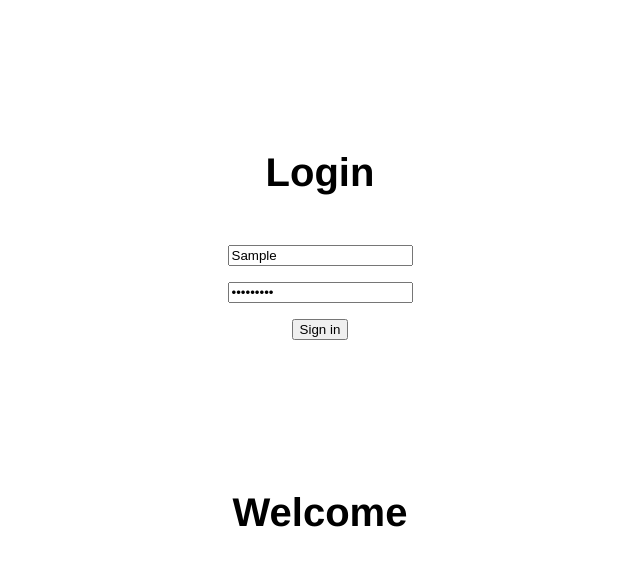
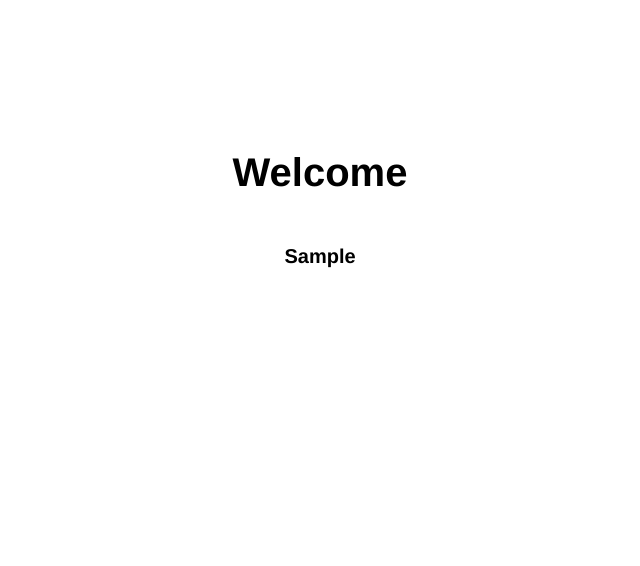
Before and after one commit to SaraOsacar/Log-in, a React (Create React App) app: page / in a window 1280 px wide. Both pictures are taken after typing "Sample", "Sample123" into the empty fields and a click on the button "Sign in". Shown: the top 566 px of the page, without its empty margins (320-960 px from the left). Built offline with nearby package versions, Linux system fonts and the light colour scheme.

Commit message:
Render Home (username)

```diff
--- a/src/components/App.js
+++ b/src/components/App.js
@@ -1,7 +1,7 @@
 import '../styles/App.scss';
 import {Form} from './Form';
 import {Home} from './Home';
-import { useState} from 'react';
+import { useState } from 'react';
 
 function App() {
 
@@ -10,8 +10,12 @@ function App() {
 
   return (
     <div className="App">
-     <Form setUser={setUser}/>
-     <Home />
+      {
+         ! user.length > 0
+        ? <Form setUser={setUser} />
+        :<Home user={user}/>
+      }
+
     </div>
   );
 }
--- a/src/components/Home.js
+++ b/src/components/Home.js
@@ -1,9 +1,10 @@
 import '../styles/Home.scss';
 
-export function Home() {
+export function Home({ user }) {
   return (
     <div>
       <h1 className="homeTitle">Welcome</h1>
+      <h2 className="userName">{user}</h2>
     </div>
   );
 }
--- a/src/styles/Home.scss
+++ b/src/styles/Home.scss
@@ -1,5 +1,4 @@
 .homeTitle {
-
   display: flex;
   flex-direction: column;
   justify-content: center;
@@ -8,5 +7,13 @@
   margin-bottom: 50px;
   font-size: 40px;
   font-family: Helvetica;
-
 }
+.userName {
+  display: flex;
+  flex-direction: column;
+  justify-content: center;
+  align-items: center;
+  margin-bottom: 50px;
+  font-size: 20px;
+  font-family: Helvetica;
+}
```
Lines whose indentation alone changed are shown as unchanged.
